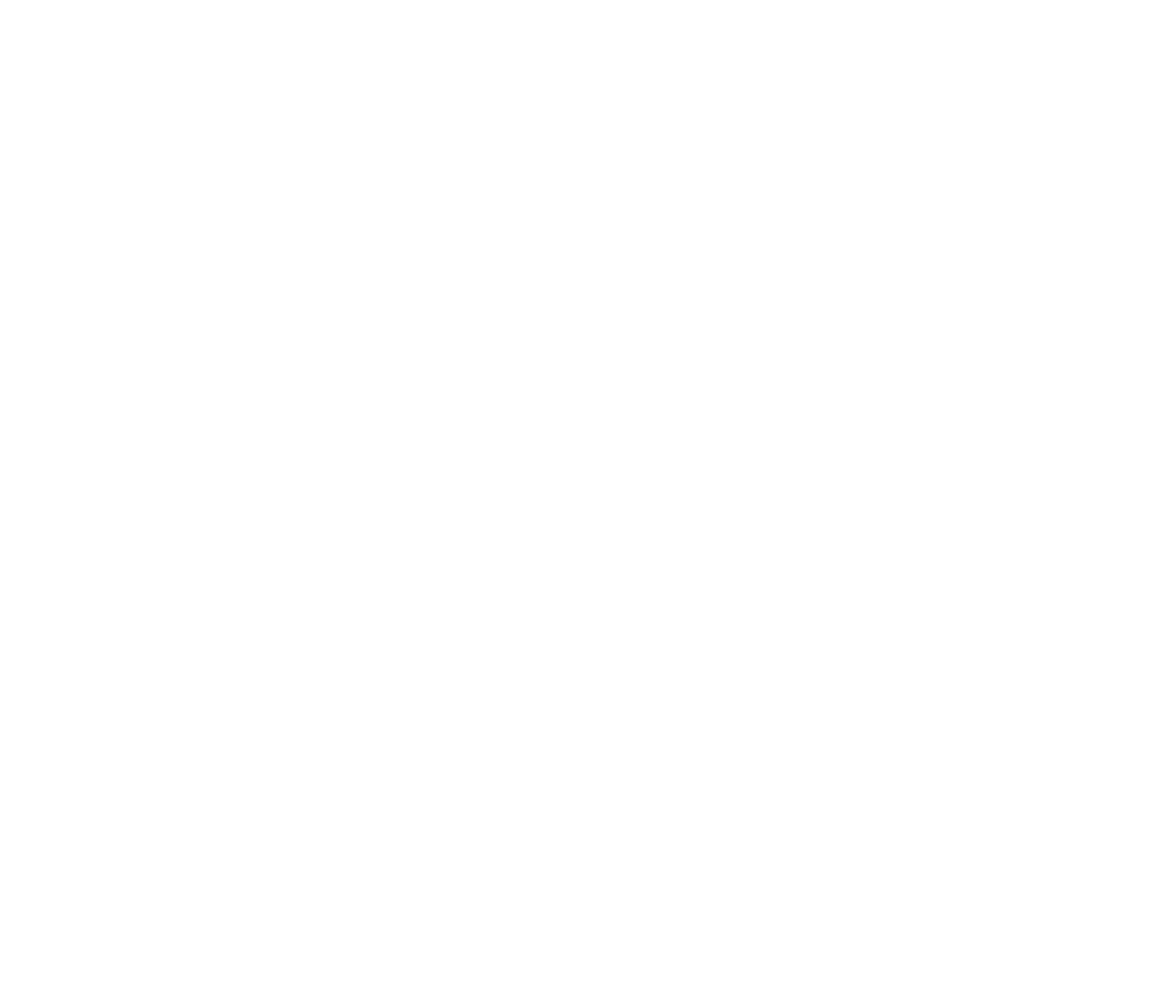
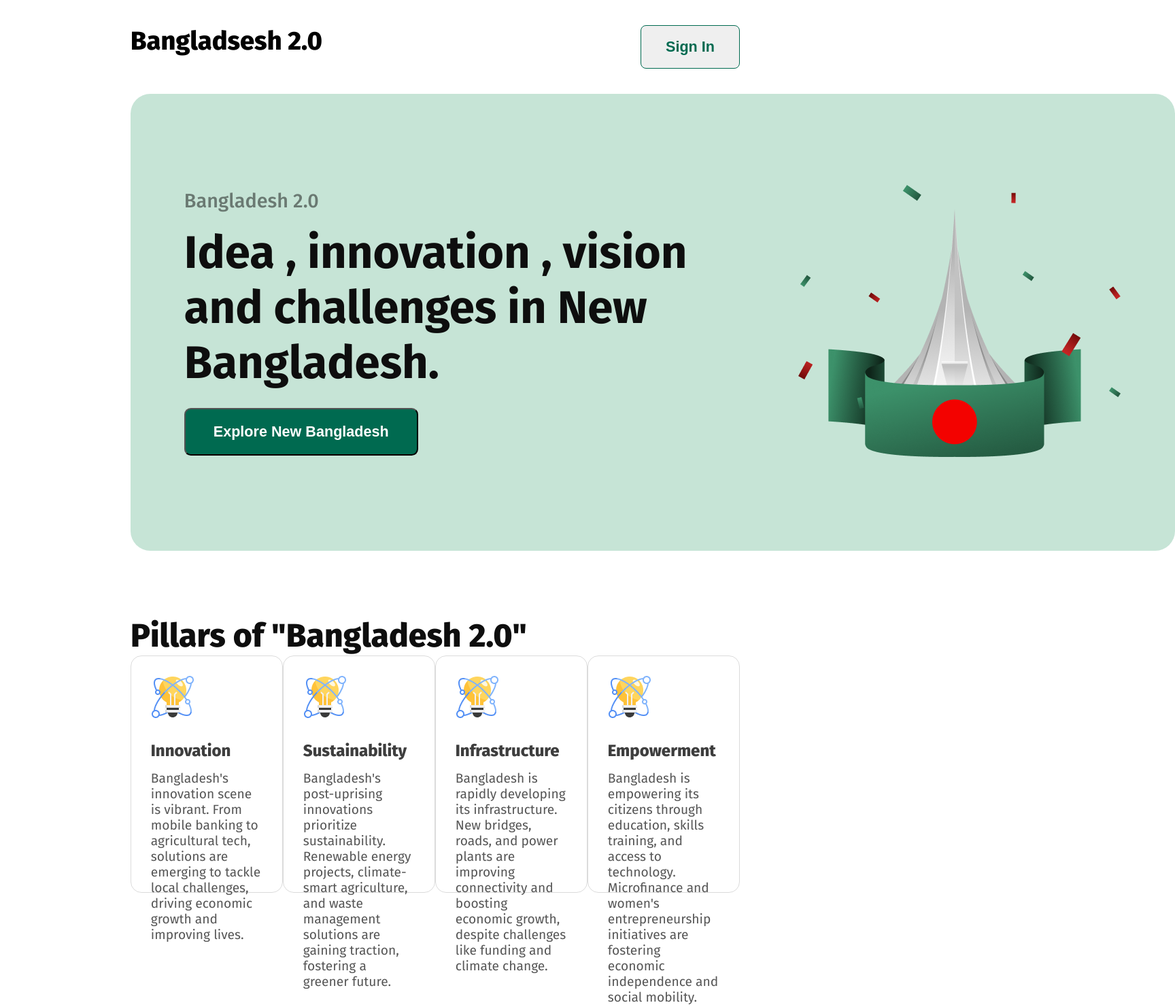
Before and after one commit to mushiiiiiii-git/Assignment-001, a plain HTML site: page index.html in a window 1280 px wide. Shown: the whole page at 68% size, 1728 px wide, since content can reach past the window. Before the commit the page ends 800 px from the top, so only its background shows below. Drawn offline with Linux system fonts and the light colour scheme.

Commit message:
Banner and Pillar Section added

```diff
--- a/index.html
+++ b/index.html
@@ -1,12 +1,76 @@
 <!DOCTYPE html>
 <html lang="en">
+
 <head>
     <meta charset="UTF-8">
     <meta name="viewport" content="width=device-width, initial-scale=1.0">
     <title>Bangladesh 2.0</title>
     <link rel="stylesheet" href="styles/style.css">
+    <link rel="preconnect" href="https://fonts.googleapis.com">
+    <link rel="preconnect" href="https://fonts.gstatic.com" crossorigin>
+    <link
+        href="https://fonts.googleapis.com/css2?family=Fira+Sans:ital,wght@0,100;0,200;0,300;0,400;0,500;0,600;0,700;0,800;0,900;1,100;1,200;1,300;1,400;1,500;1,600;1,700;1,800;1,900&display=swap"
+        rel="stylesheet">
 </head>
+
 <body>
+    <header>
+        <div class="head-title-container">
+            <h3 class="head-foot-text">Bangladsesh 2.0</h3>
+            <button class="head-button">Sign In</button>
+        </div>
+        <div class="head-banner">
+            <div class="banner-items">
+                <div class="banner-subtitle">Bangladesh 2.0</div>
+                <div class="banner-title">Idea , innovation ,
+                    vision and challenges in New Bangladesh.</div>
+                <div><button class="primary-btn">Explore New Bangladesh</button></div>
+            </div>
+            <div class="banner-items"><img src="assets/hero.png" alt=""></div>
+        </div>
+    </header>
+    <!-- Header-Main gap -->
+    <main>
+        <section class="pillars-of-bd">
+            <div class="section-title">Pillars of "Bangladesh 2.0"</div>
+            <div class="pilar-section-card-container">
+                <div class="pillar-card">
+                    <img src="assets/card-icon.png" alt="">
+                    <div class="card-title">Innovation</div>
+                    <div class="card-description">Bangladesh's innovation scene is vibrant. From mobile banking to
+                        agricultural tech, solutions are emerging to tackle local challenges, driving economic growth
+                        and improving lives.</div>
+                </div>
+                <div class="pillar-card">
+                    <img src="assets/card-icon.png" alt="">
+                    <div class="card-title">Sustainability</div>
+                    <div class="card-description">Bangladesh's post-uprising innovations prioritize sustainability.
+                        Renewable energy projects, climate-smart agriculture, and waste management solutions are gaining
+                        traction, fostering a greener future.</div>
+                </div>
+                <div class="pillar-card">
+                    <img src="assets/card-icon.png" alt="">
+                    <div class="card-title">Infrastructure</div>
+                    <div class="card-description">Bangladesh is rapidly developing its infrastructure. New bridges,
+                        roads, and power plants are improving connectivity and boosting economic growth, despite
+                        challenges like funding and climate change.</div>
+                </div>
+                <div class="pillar-card">
+                    <img src="assets/card-icon.png" alt="">
+                    <div class="card-title">Empowerment</div>
+                    <div class="card-description">Bangladesh is empowering its citizens through education, skills
+                        training, and access to technology. Microfinance and women's entrepreneurship initiatives are
+                        fostering economic independence and social mobility.</div>
+                </div>
+            </div>
+        </section>
+        <!-- Section Gap -->
+        <section class="vision-of-future-section">
 
+        </section>
+    </main>
+    <!-- Main-Footer gap -->
+    <footer></footer>
 </body>
+
 </html>
--- a/styles/style.css
+++ b/styles/style.css
@@ -0,0 +1,271 @@
+/* Font */
+.fira-sans-thin {
+    font-family: "Fira Sans", serif;
+    font-weight: 100;
+    font-style: normal;
+  }
+
+  .fira-sans-extralight {
+    font-family: "Fira Sans", serif;
+    font-weight: 200;
+    font-style: normal;
+  }
+
+  .fira-sans-light {
+    font-family: "Fira Sans", serif;
+    font-weight: 300;
+    font-style: normal;
+  }
+
+  .fira-sans-regular {
+    font-family: "Fira Sans", serif;
+    font-weight: 400;
+    font-style: normal;
+  }
+
+  .fira-sans-medium {
+    font-family: "Fira Sans", serif;
+    font-weight: 500;
+    font-style: normal;
+  }
+
+  .fira-sans-semibold {
+    font-family: "Fira Sans", serif;
+    font-weight: 600;
+    font-style: normal;
+  }
+
+  .fira-sans-bold {
+    font-family: "Fira Sans", serif;
+    font-weight: 700;
+    font-style: normal;
+  }
+
+  .fira-sans-extrabold {
+    font-family: "Fira Sans", serif;
+    font-weight: 800;
+    font-style: normal;
+  }
+
+  .fira-sans-black {
+    font-family: "Fira Sans", serif;
+    font-weight: 900;
+    font-style: normal;
+  }
+
+  .fira-sans-thin-italic {
+    font-family: "Fira Sans", serif;
+    font-weight: 100;
+    font-style: italic;
+  }
+
+  .fira-sans-extralight-italic {
+    font-family: "Fira Sans", serif;
+    font-weight: 200;
+    font-style: italic;
+  }
+
+  .fira-sans-light-italic {
+    font-family: "Fira Sans", serif;
+    font-weight: 300;
+    font-style: italic;
+  }
+
+  .fira-sans-regular-italic {
+    font-family: "Fira Sans", serif;
+    font-weight: 400;
+    font-style: italic;
+  }
+
+  .fira-sans-medium-italic {
+    font-family: "Fira Sans", serif;
+    font-weight: 500;
+    font-style: italic;
+  }
+
+  .fira-sans-semibold-italic {
+    font-family: "Fira Sans", serif;
+    font-weight: 600;
+    font-style: italic;
+  }
+
+  .fira-sans-bold-italic {
+    font-family: "Fira Sans", serif;
+    font-weight: 700;
+    font-style: italic;
+  }
+
+  .fira-sans-extrabold-italic {
+    font-family: "Fira Sans", serif;
+    font-weight: 800;
+    font-style: italic;
+  }
+
+  .fira-sans-black-italic {
+    font-family: "Fira Sans", serif;
+    font-weight: 900;
+    font-style: italic;
+  }
+
+
+
+
+/* Universal Styles */
+
+* {
+    margin: 0;
+    padding: 0;
+}
+
+body {
+    font-family: "Fira Sans", sans-serif;
+    padding: 0px 192px;
+}
+
+/* Root Styles */
+
+:root {
+    --primary-color: #0E0E0E;
+    --secondary-color: rgba(14, 14, 14, 0.5);
+    --rank-color: rgba(14, 14, 14, 0.6);
+    --description-color: rgba(14, 14, 14, 0.7);
+    --card-title-color: rgba(14, 14, 14, 0.8);
+}
+
+/* Shared Styles */
+
+.primary-btn {
+    padding: 20px 41px;
+    color: white;
+    background-color: #006A50;
+    border-radius: 9.6px;
+    display: inline-block;
+    text-align: center;
+    text-decoration: none;
+    font-size: 21.6px;
+    font-weight: 600;
+    cursor: pointer;
+}
+
+.primary-btn:hover {
+    background-color: white;
+    color: #006A50;
+}
+
+.head-foot-text {
+    font-weight: 800;
+    font-size: 38px;
+}
+
+.section-title {
+    color: var(--primary-color);
+    width: 100%;
+    height: 57.6px;
+    font-size: 48px;
+    font-weight: 800;
+}
+
+
+/* Header Styles */
+
+.head-title-container {
+    display: flex;
+    justify-content: space-between;
+
+    padding: 37px 0px;
+}
+
+
+
+.head-button {
+    color: #006A50;
+    padding: 18px 36px;
+    border: 1px solid #006A50;
+    border-radius: 8px;
+    cursor: pointer;
+    font-weight: 600;
+    font-size: 21.6px;
+}
+
+.head-button:hover {
+    color: white;
+    background-color: #006A50;
+    padding: 18px 36px;
+    border: 1px solid white;
+}
+
+/* Banner Styles */
+
+.head-banner {
+    margin: 0px auto;
+    background-color: #C6E4D6;
+    border-radius: 29px;
+    width: 1536px;
+    height: 672px;
+    display: flex;
+    align-items: center;
+    justify-content: space-around;
+}
+
+
+.banner-items {
+    margin-left: 72px, 76px;
+}
+
+.banner-subtitle {
+    width: 745px;
+    height: 34px;
+    font-size: 28.8px;
+    font-weight: 500;
+    color: var(--secondary-color);
+    margin-bottom: 19.2px;
+}
+
+.banner-title {
+    width: 745px;
+    height: 241px;
+    font-size: 67.2px;
+    font-weight: bold;
+    color: var(--primary-color);
+    margin-bottom: 28.8px;
+}
+
+/* Pillars of Bangladesh 2.0 Section Styles */
+
+.pillars-of-bd {
+    width: 100%;
+    height: 388px;
+    margin-top: 96px;
+    margin-bottom: 96px;
+}
+
+
+.pilar-section-card-container {
+    display: flex;
+    justify-content: space-around;
+}
+
+.pillar-card {
+    width: 360px;
+    max-height: 290px;
+    border-radius: 16px;
+    border: 1px solid rgba(14, 14, 14, 0.15);
+    padding: 28.8px;
+}
+
+.card-title {
+    color: var(--card-title-color);
+    font-size: 24px;
+    font-weight: 800;
+    margin-bottom: 14.4px;
+    margin-top: 28.8px;
+}
+
+.card-description {
+    color: var(--description-color);
+    font-size: 19.2px;
+    font-weight: 400;
+}
+
+
+/* The Vision Of Future Section Styles */
```
